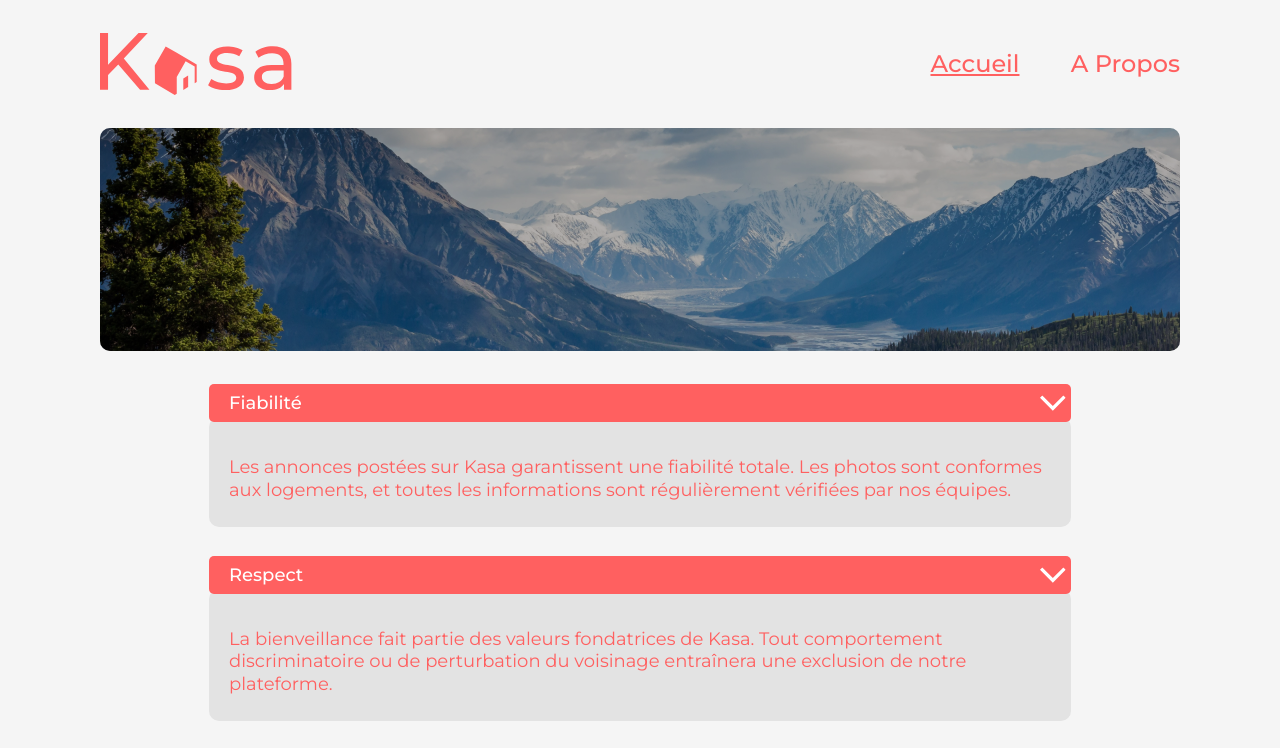
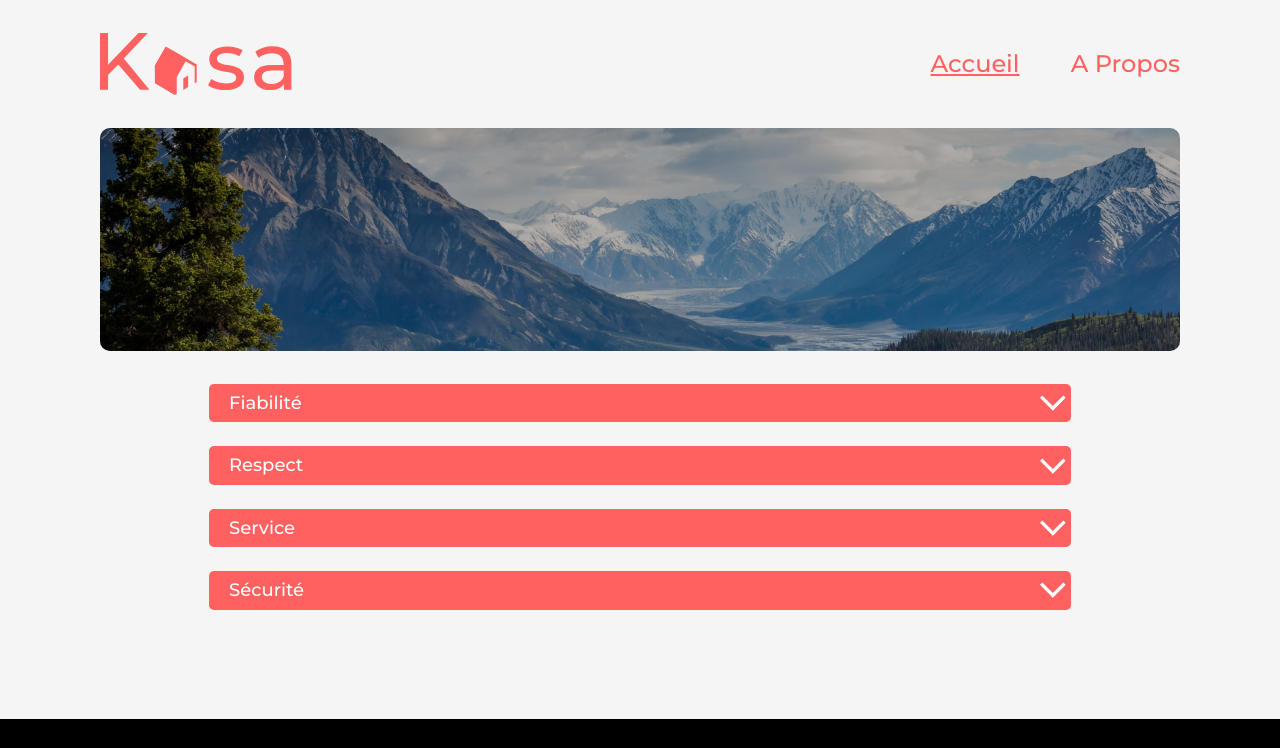
Before and after one commit to steffFrank/kasa_project, a React (Create React App) app: page /about in a window 1280 px wide. Shown: the top 748 px of the page. Built offline with nearby package versions, Linux system fonts and the light colour scheme; no server answers.

Commit message:
refactor: Change the starting position of dropdown arrow

```diff
--- a/src/components/dropdown/dropdown.component.js
+++ b/src/components/dropdown/dropdown.component.js
@@ -8,7 +8,7 @@ const DROPDOWN_TYPES_CLASSES = {
 }
 
 export const Dropdown = ({type, title, children}) => {
-    const [isDropdownOpen, setIsdropdownOpen] = useState(true);
+    const [isDropdownOpen, setIsdropdownOpen] = useState(false);
 
     const toggleDropdown = () => {
         setIsdropdownOpen(prevState => !prevState);
--- a/src/components/dropdown/dropdown.component.module.scss
+++ b/src/components/dropdown/dropdown.component.module.scss
@@ -40,13 +40,13 @@
 .arrow {
     width: clamp(9px,3vw, 15.56px);
     height: clamp(15px, 3vw, 26px);
-    transform: rotate(-90deg);
+    transform: rotate(90deg);
     margin-right: 10px;
     cursor: pointer;
 }
 
 .open {
-    transform: rotate(90deg);
+    transform: rotate(-90deg);
 }
 
 .textBox {
```
